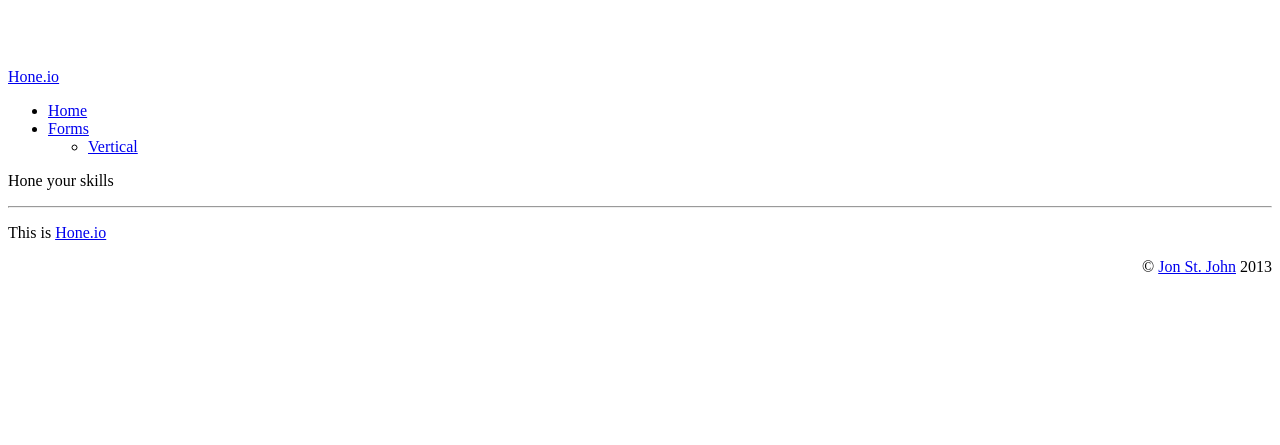
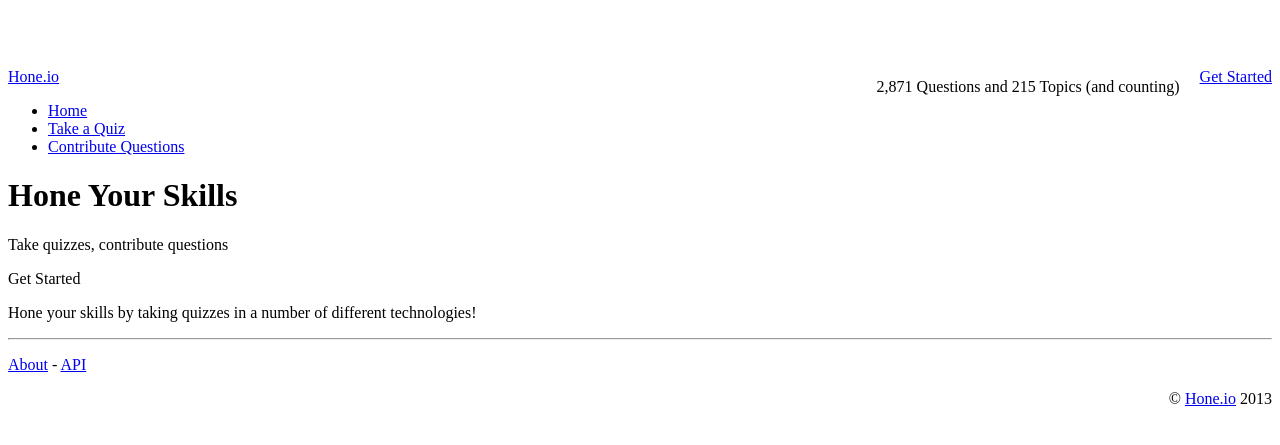
Before and after one commit to jonstjohn/hone, a Django app: page / in a window 1280 px wide. Shown: the top 445 px of the page. Run offline with Django 3.2, Linux system fonts and the light colour scheme; some libraries are stand-ins or nearby versions.

Commit message:
Added topics, few changes to front page

```diff
--- a/hone/hone/templates/base.html
+++ b/hone/hone/templates/base.html
@@ -25,14 +25,16 @@
 <div class="navbar navbar-fixed-top">
     <div class="navbar-inner">
         <div class="container">
+            <div style="float: right"><a href="/signup" class="btn btn-success">Get Started</a></div>
+            <div style="float: right; padding: 10px 20px">2,871 Questions and 215 Topics (and counting)</div>
             <a class="brand" href="/">Hone.io</a>
             <ul class="nav">
                 <li><a href="{% url 'index' %}" class="">Home</a></li>
-                <li class="dropdown">
-                    <a href="#" class="dropdown-toggle" data-toggle="dropdown">Forms<b class="caret"></b></a>
-                    <ul class="dropdown-menu">
-                        <li><a href="/?layout=vertical">Vertical</a></li>
-                    </ul>
+                <li>
+                    <a href="/quiz">Take a Quiz</a>
+                </li>
+                <li>
+                    <a href="/contribute">Contribute Questions</a>
                 </li>
             </ul>
         </div>
@@ -49,11 +51,11 @@
 
     <footer class="row">
         <div class="span6">
-            <p>This is <a href="/">Hone.io</a></p>
+            <p><a href="/about">About</a> - <a href="/api">API</a></p>
         </div>
         <div class="span6" style="text-align:right">
             <p>
-                &copy; <a href="/">Jon St. John</a> 2013
+                &copy; <a href="/">Hone.io</a> 2013
             </p>
         </div>
     </footer>
--- a/hone/hone/templates/index.html
+++ b/hone/hone/templates/index.html
@@ -2,6 +2,18 @@
 
 {% block content %}
 
-    Hone your skills
+<div class="hero-unit">
+  <h1>Hone Your Skills</h1>
+  <p>Take quizzes, contribute questions</p>
+  <p>
+    <a class="btn btn-primary btn-large">
+      Get Started
+    </a>
+  </p>
+</div>
+
+<div>
+    Hone your skills by taking quizzes in a number of different technologies!
+</div>
 
 {% endblock %}
```
Also changed, not shown: hone/quiz/admin.py (+15 -4 lines), hone/quiz/models.py (+7 -0 lines), hone/quiz/migrations/0002_auto__add_topic__add_field_question_topic__add_unique_answer_question_.py (added), hone/quiz/migrations/0003_auto__add_field_question_topic.py (added).
